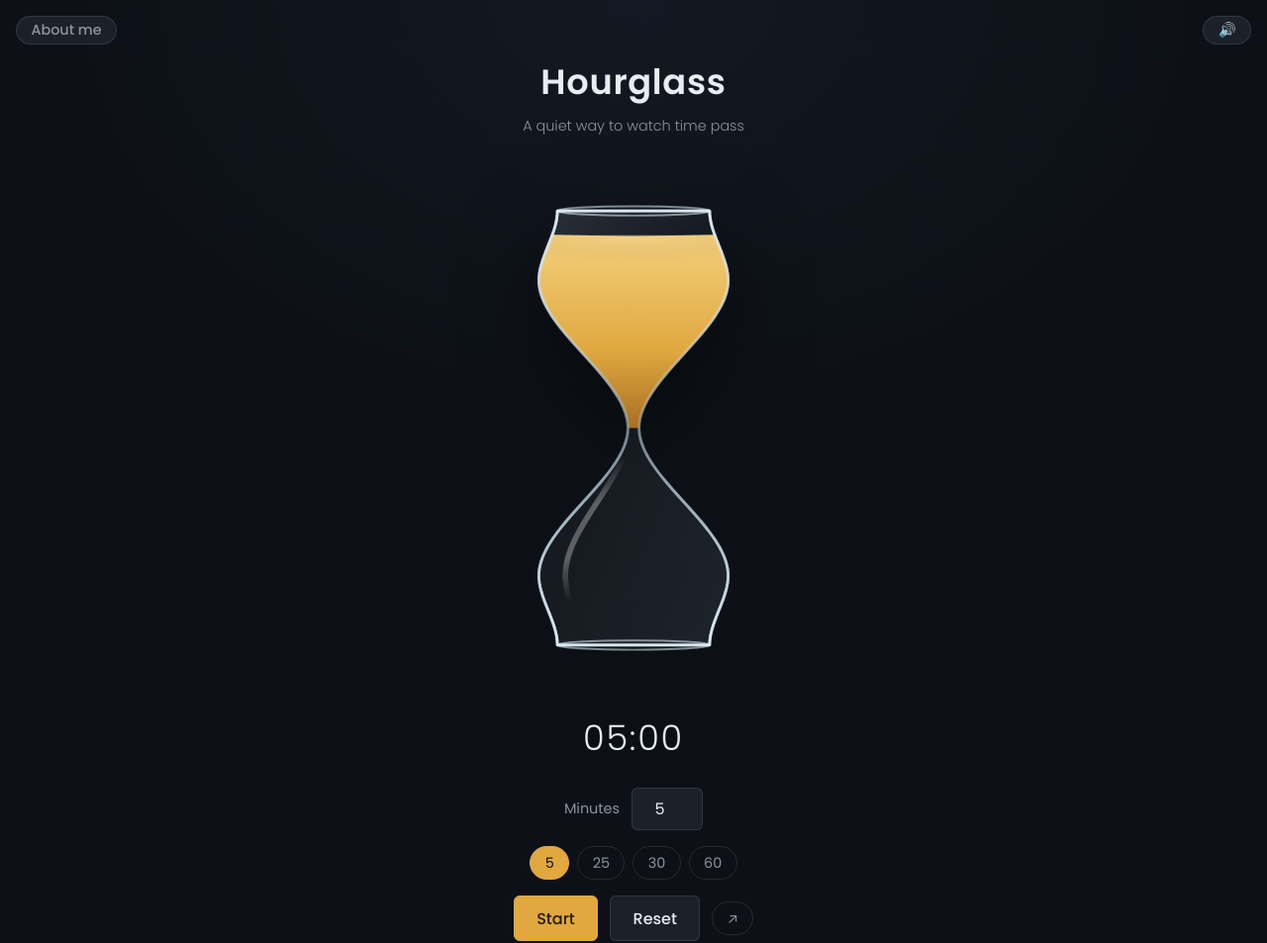
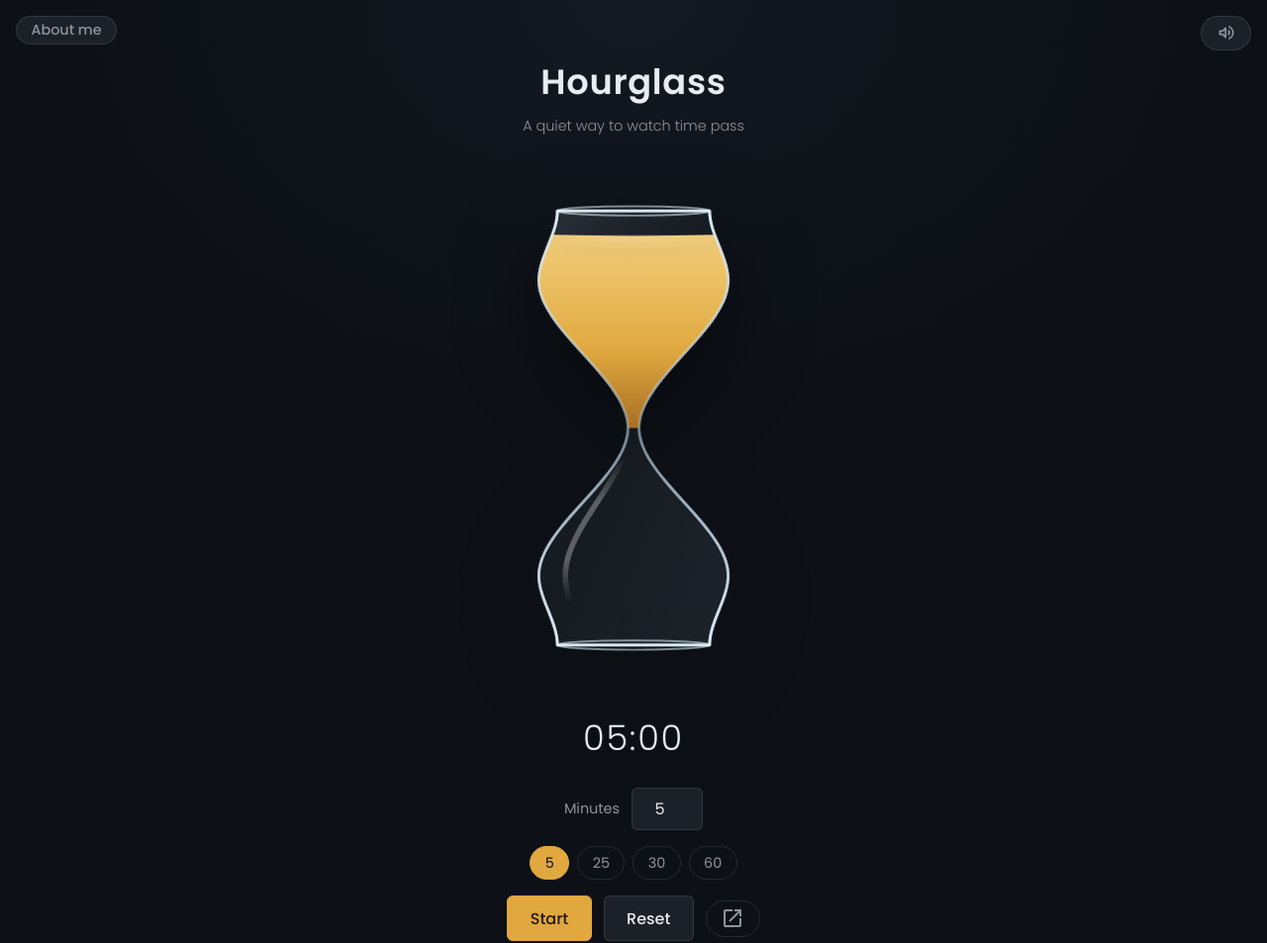
Before and after one commit to massimocampagnaro/hourglass, a plain HTML site: page index.html in a window 1280 px wide. Shown: the top 953 px of the page at 99% size. Drawn offline with Linux system fonts and the light colour scheme.

Commit message:
replaces emojis with svg

```diff
--- a/index.html
+++ b/index.html
@@ -51,7 +51,11 @@
             <div class="button-row">
                 <button type="button" class="btn btn-primary" id="startPauseBtn">Start</button>
                 <button type="button" class="btn" id="resetBtn">Reset</button>
-                <button type="button" class="preset-btn" id="popOutBtn" aria-label="Open in a resizable popup window" title="Open in a resizable popup window">↗</button>
+                <button type="button" class="preset-btn" id="popOutBtn" aria-label="Open in a resizable popup window" title="Open in a resizable popup window">
+                    <svg width="24" height="24" viewBox="0 -960 960 960" fill="currentColor" aria-hidden="true" focusable="false">
+                        <path d="M200-120q-33 0-56.5-23.5T120-200v-560q0-33 23.5-56.5T200-840h280v80H200v560h560v-280h80v280q0 33-23.5 56.5T760-120H200Zm188-212-56-56 372-372H560v-80h280v280h-80v-144L388-332Z"/>
+                    </svg>
+                </button>
             </div>
 
             <label class="toggle-row">
--- a/js/app.js
+++ b/js/app.js
@@ -73,8 +73,11 @@
 
     let muted = loadMutedPreference();
 
+    const VOLUME_ON_SVG = '<svg width="20" height="20" viewBox="0 -960 960 960" fill="currentColor" aria-hidden="true" focusable="false"><path d="M760-481q0-83-44-151.5T598-735q-15-7-22-21.5t-2-29.5q6-16 21.5-23t31.5 0q97 43 155 131.5T840-481q0 108-58 196.5T627-153q-16 7-31.5 0T574-176q-5-15 2-29.5t22-21.5q74-34 118-102.5T760-481ZM280-360H160q-17 0-28.5-11.5T120-400v-160q0-17 11.5-28.5T160-600h120l132-132q19-19 43.5-8.5T480-703v446q0 27-24.5 37.5T412-228L280-360Zm380-120q0 42-19 79.5T591-339q-10 6-20.5.5T560-356v-250q0-12 10.5-17.5t20.5.5q31 25 50 63t19 80ZM400-606l-86 86H200v80h114l86 86v-252ZM300-480Z"/></svg>';
+    const VOLUME_OFF_SVG = '<svg width="20" height="20" viewBox="0 -960 960 960" fill="currentColor" aria-hidden="true" focusable="false"><path d="m720-424-76 76q-11 11-28 11t-28-11q-11-11-11-28t11-28l76-76-76-76q-11-11-11-28t11-28q11-11 28-11t28 11l76 76 76-76q11-11 28-11t28 11q11 11 11 28t-11 28l-76 76 76 76q11 11 11 28t-11 28q-11 11-28 11t-28-11l-76-76Zm-440 64H160q-17 0-28.5-11.5T120-400v-160q0-17 11.5-28.5T160-600h120l132-132q19-19 43.5-8.5T480-703v446q0 27-24.5 37.5T412-228L280-360Zm120-246-86 86H200v80h114l86 86v-252ZM300-480Z"/></svg>';
+
     function syncMuteButton() {
-        muteBtn.textContent = muted ? '\u{1F507}' : '\u{1F50A}';
+        muteBtn.innerHTML = muted ? VOLUME_OFF_SVG : VOLUME_ON_SVG;
         muteBtn.setAttribute('aria-pressed', String(muted));
         muteBtn.setAttribute('aria-label', muted ? 'Unmute done sound' : 'Mute done sound');
     }
```
